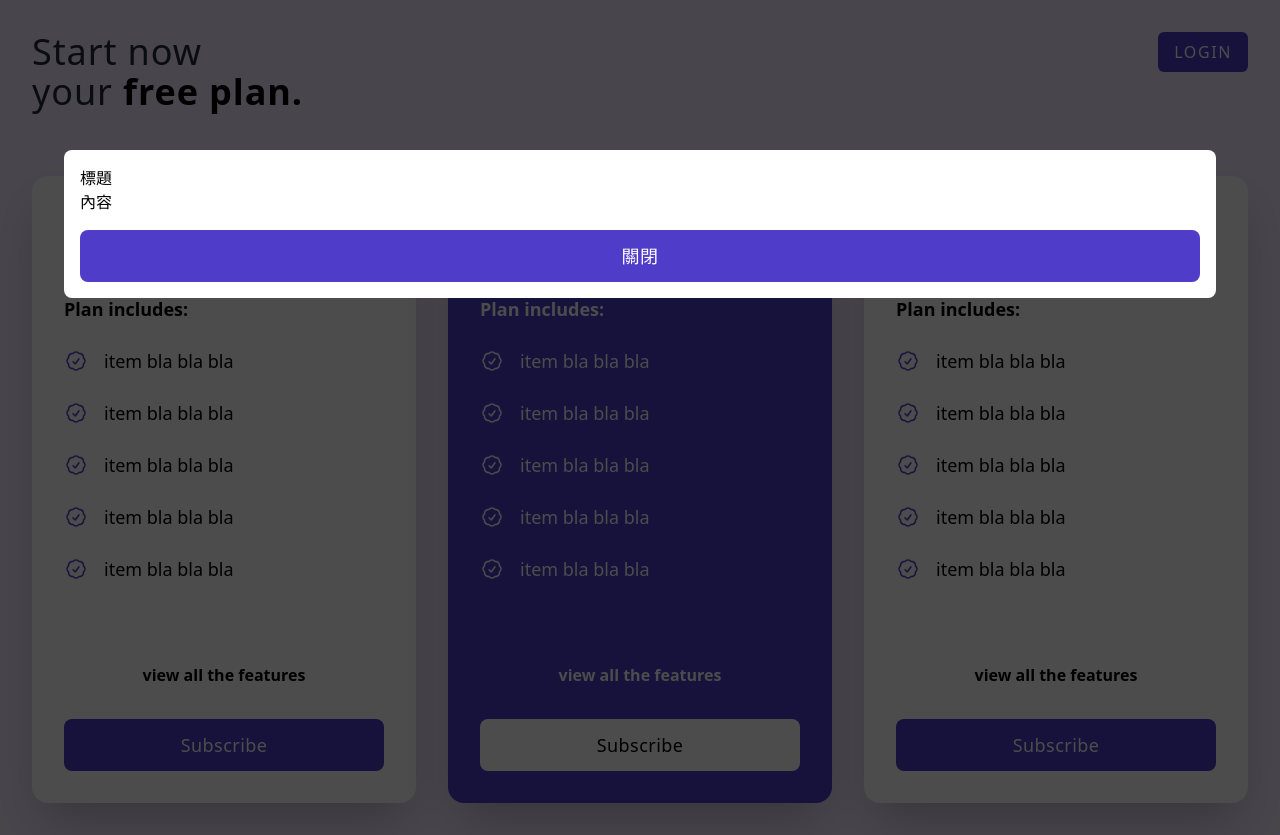
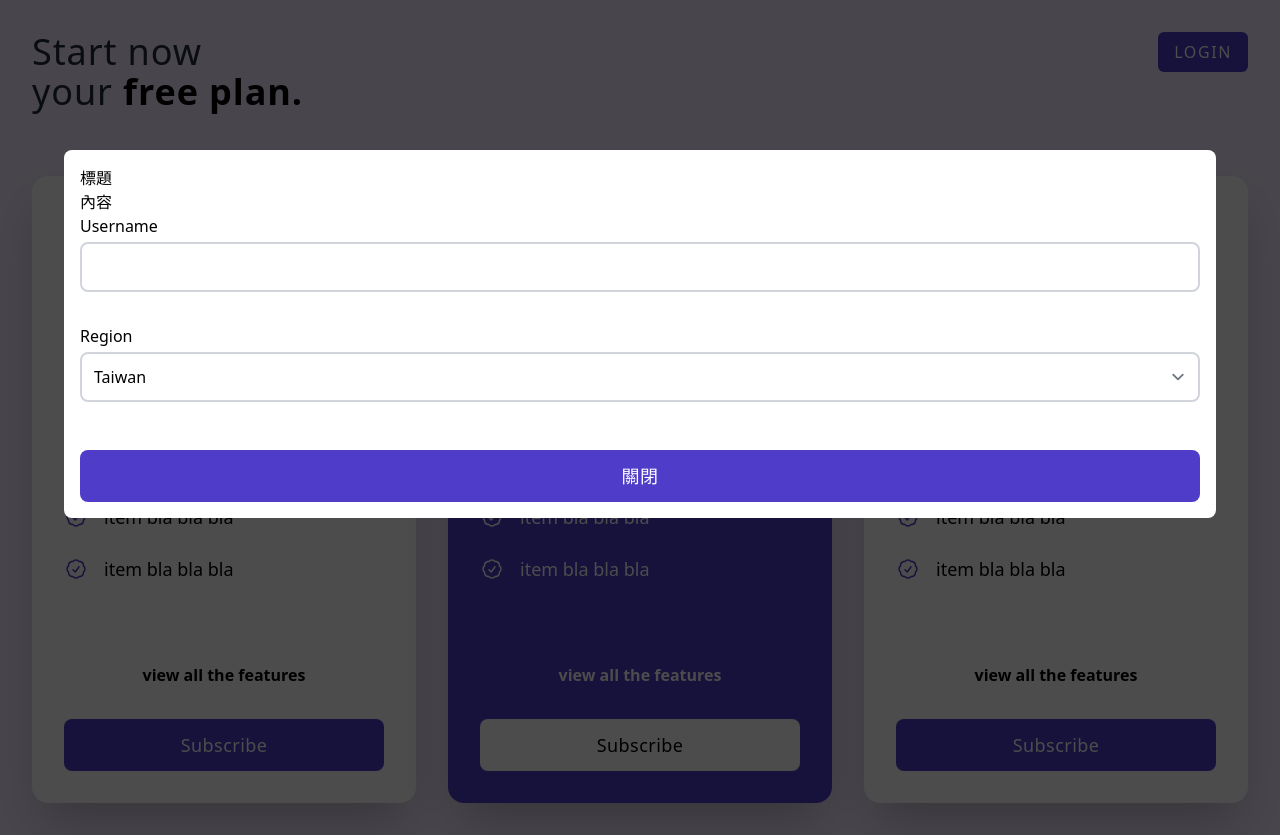
Before and after one commit to JiunJieLin/Tailwind-Project-Pricing, a website built with Vite: page index.html in a window 1280 px wide. Both pictures are taken after a click on the button "LOGIN". Built offline with nearby package versions, Linux system fonts and the light colour scheme.

Commit message:
complete form

```diff
--- a/index.html
+++ b/index.html
@@ -97,6 +97,24 @@
       <div class="mt-[150px] w-[90%] rounded-lg bg-white p-4">
         <p>標題</p>
         <p>內容</p>
+        <div class="mb-8">
+          <label for="username">Username</label>
+          <input
+            type="text"
+            name="username"
+            class="mt-1 h-[50px] w-full rounded-lg border-2 border-gray-300 px-3"
+          />
+        </div>
+        <div class="mb-8">
+          <label for="region">Region</label>
+          <select
+            name="region"
+            class="mt-1 h-[50px] w-full rounded-lg border-2 border-gray-300 px-3"
+          >
+            <option value="TW">Taiwan</option>
+            <option value="US">US</option>
+          </select>
+        </div>
         <button
           id="btn-close"
           class="mt-4 w-full rounded-lg bg-primary py-3 text-lg tracking-wide text-white"
--- a/package.json
+++ b/package.json
@@ -6,6 +6,7 @@
     "serve": "vite preview"
   },
   "devDependencies": {
+    "@tailwindcss/forms": "^0.5.6",
     "prettier": "^2.5.1",
     "prettier-plugin-tailwindcss": "^0.1.5",
     "vitawind": "^2.0.0",
--- a/tailwind.config.js
+++ b/tailwind.config.js
@@ -11,5 +11,5 @@ module.exports = {
       },
     },
   },
-  plugins: [],
+  plugins: [require("@tailwindcss/forms")],
 };
```
Also changed, not shown: 1 other file.
